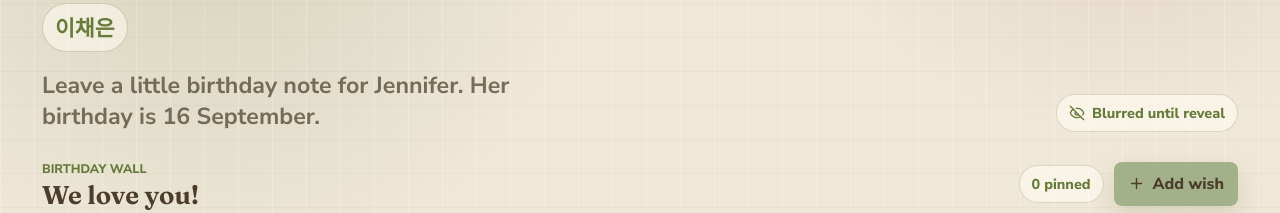
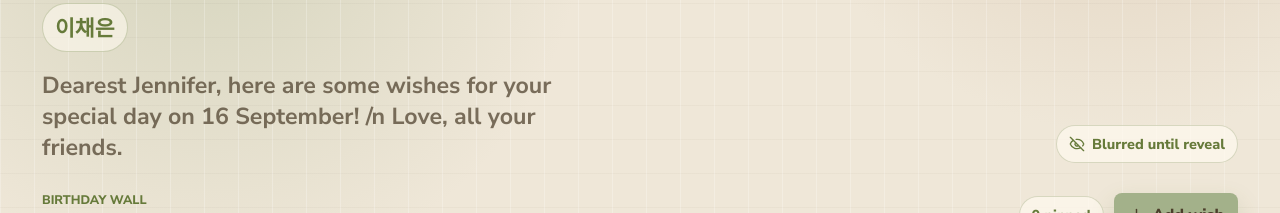
Before and after one commit to quadryan/jen_bday_2026, a Next.js app: page / in a window 1280 px wide. Shown: the part 337-550 px from the top of the page. Built offline with nearby package versions, Linux system fonts and the light colour scheme; no server answers.

Commit message:
Update WishBoardApp.tsx

```diff
--- a/components/WishBoardApp.tsx
+++ b/components/WishBoardApp.tsx
@@ -275,7 +275,7 @@ export function WishBoardApp({ mode }: WishBoardAppProps) {
         <div className="hero-copy">
           <h1>Jen&apos;s 23rd Birthday Wish Compilation</h1>
           <p className="korean-name">이채은</p>
-          <p className="lede">Leave a little birthday note for Jennifer. Her birthday is 16 September.</p>
+          <p className="lede"> Dearest Jennifer, here are some wishes for your special day on 16 September! /n  Love, all your friends.</p>
         </div>
         <div className="status-strip" aria-live="polite">
           <span className={`status-pill ${reveal ? "live" : ""}`}>
```
